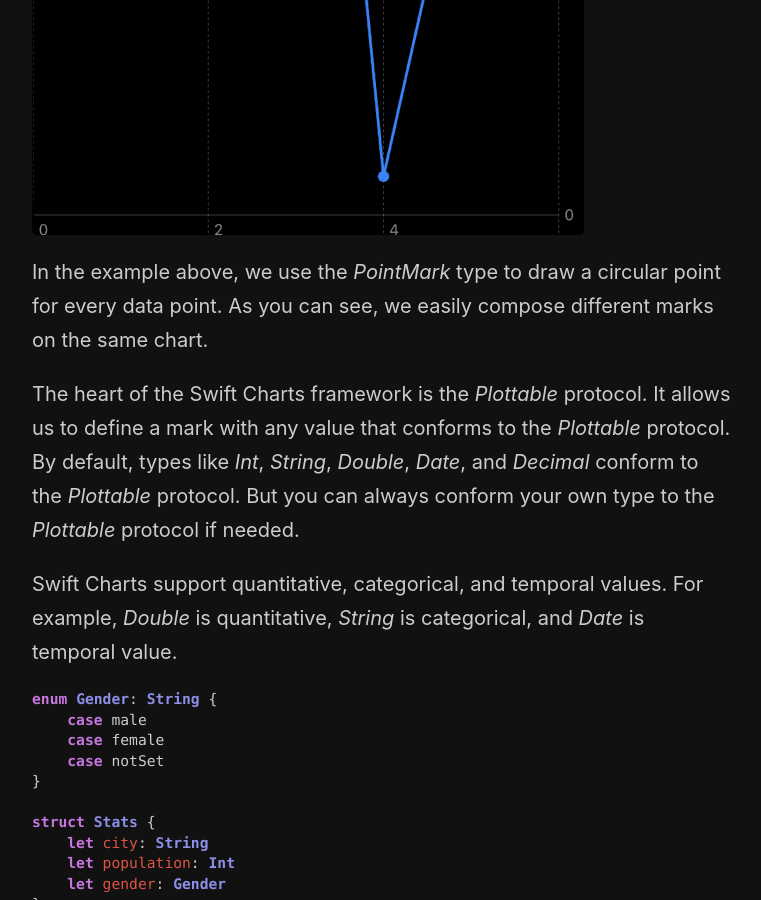
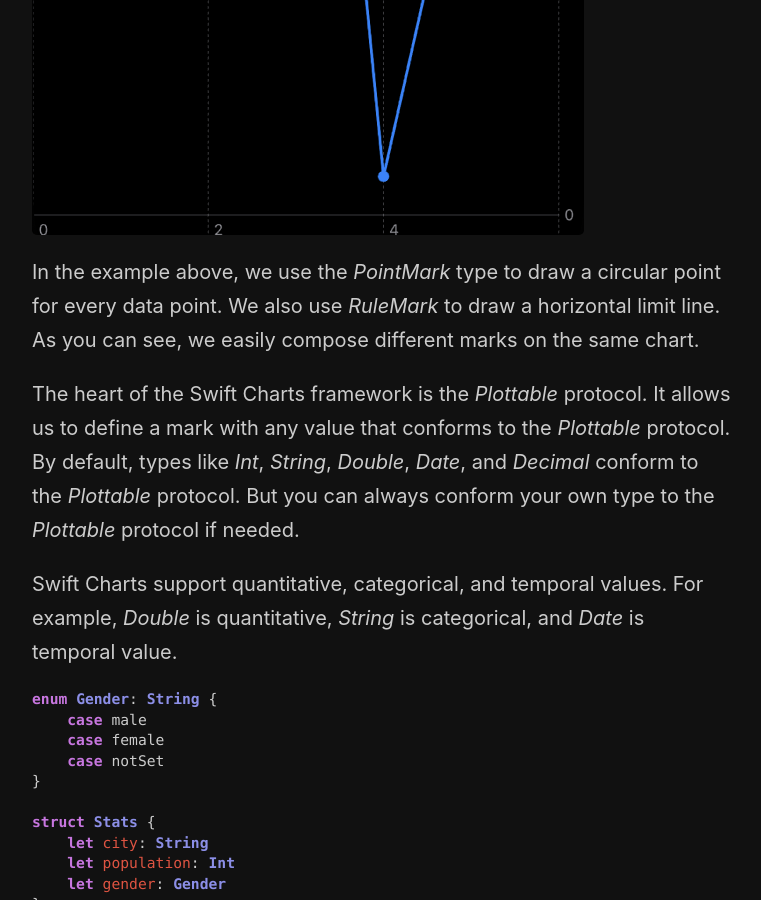
Before and after one commit to mecid/mecid.github.io, a Jekyll site: the page built from _posts/2023-01-10-mastering-charts-in-swiftui.md, in a window 1280 px wide and 900 px high, scrolled down 3457 px. Shown: the whole window, without its empty margins (258-1019 px from the left). Built offline with Jekyll 4.4.1, drawn with Linux system fonts in a browser that asks for light colours.

Commit message:
another improvement to mastering charts post

```diff
--- a/_posts/2023-01-10-mastering-charts-in-swiftui.md
+++ b/_posts/2023-01-10-mastering-charts-in-swiftui.md
@@ -60,7 +60,7 @@ struct ContentView: View {
 
 ![mastering-chart](/public/chart2.png)
 
-In the example above, we use the *PointMark* type to draw a circular point for every data point. As you can see, we easily compose different marks on the same chart.
+In the example above, we use the *PointMark* type to draw a circular point for every data point. We also use *RuleMark* to draw a horizontal limit line. As you can see, we easily compose different marks on the same chart.
 
 The heart of the Swift Charts framework is the *Plottable* protocol. It allows us to define a mark with any value that conforms to the *Plottable* protocol. By default, types like *Int*, *String*, *Double*, *Date*, and *Decimal* conform to the *Plottable* protocol. But you can always conform your own type to the *Plottable* protocol if needed.
 
```
